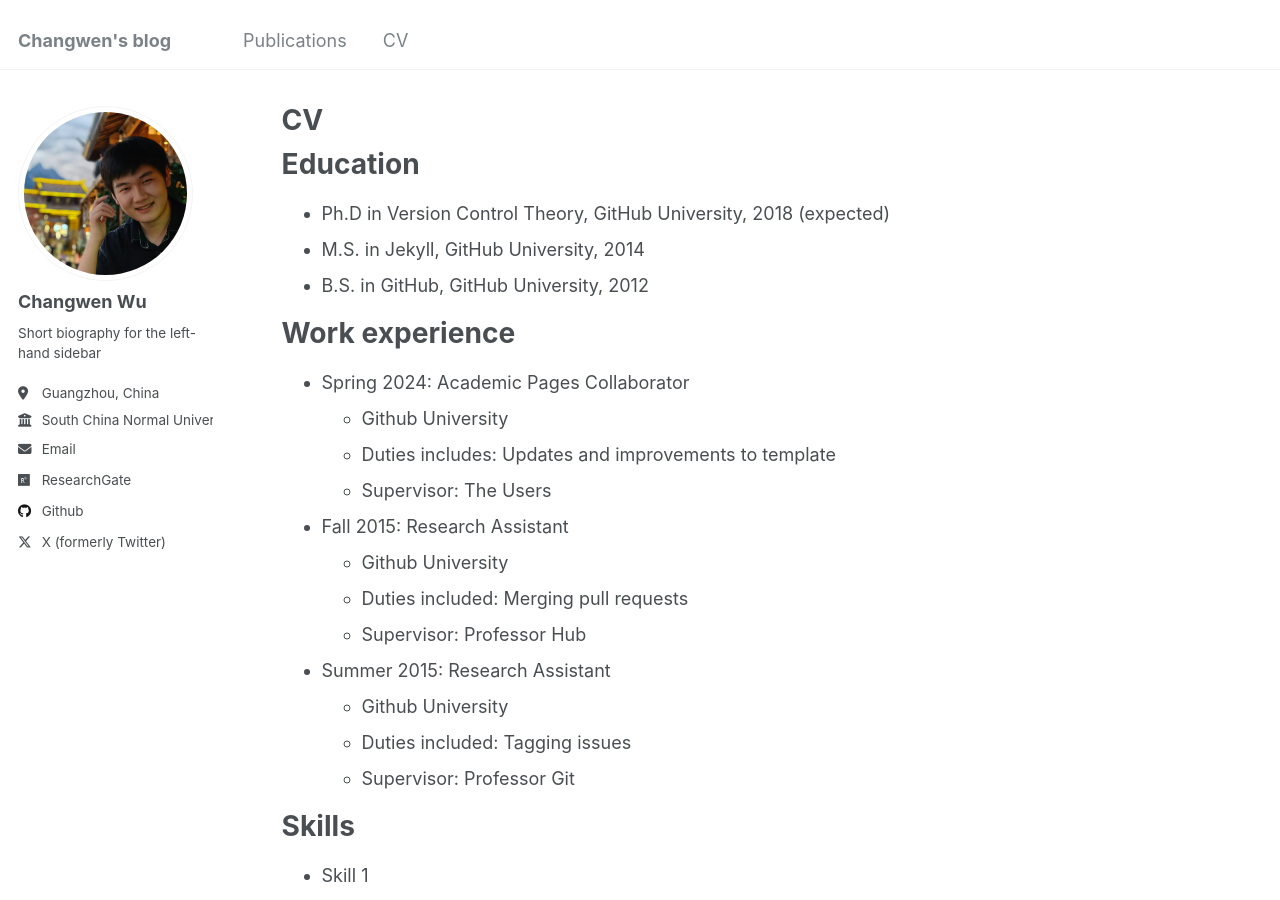
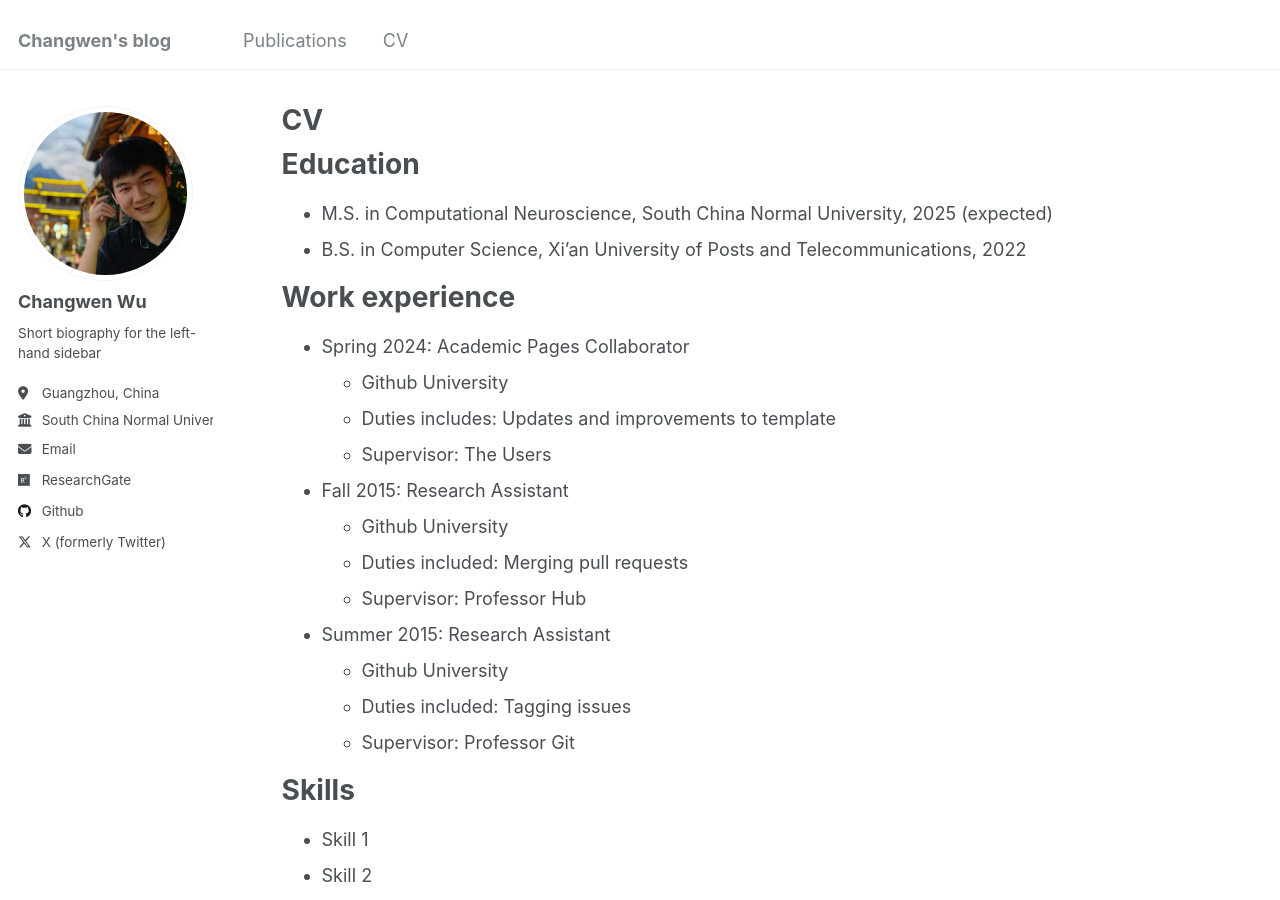
Before and after one commit to Changwen-Wu/Changwen-Wu.github.io, a Jekyll site: the page built from _pages/cv.md, in a window 1280 px wide and 900 px high. Built offline with Jekyll 4.4.1, drawn with Linux system fonts in a browser that asks for light colours.

Commit message:
Update cv.md

```diff
--- a/_pages/cv.md
+++ b/_pages/cv.md
@@ -11,9 +11,8 @@ redirect_from:
 
 Education
 ======
-* Ph.D in Version Control Theory, GitHub University, 2018 (expected)
-* M.S. in Jekyll, GitHub University, 2014
-* B.S. in GitHub, GitHub University, 2012
+* M.S. in Computational Neuroscience, South China Normal University, 2025 (expected)
+* B.S. in Computer Science, Xi'an University of Posts and Telecommunications, 2022
 
 Work experience
 ======
```
